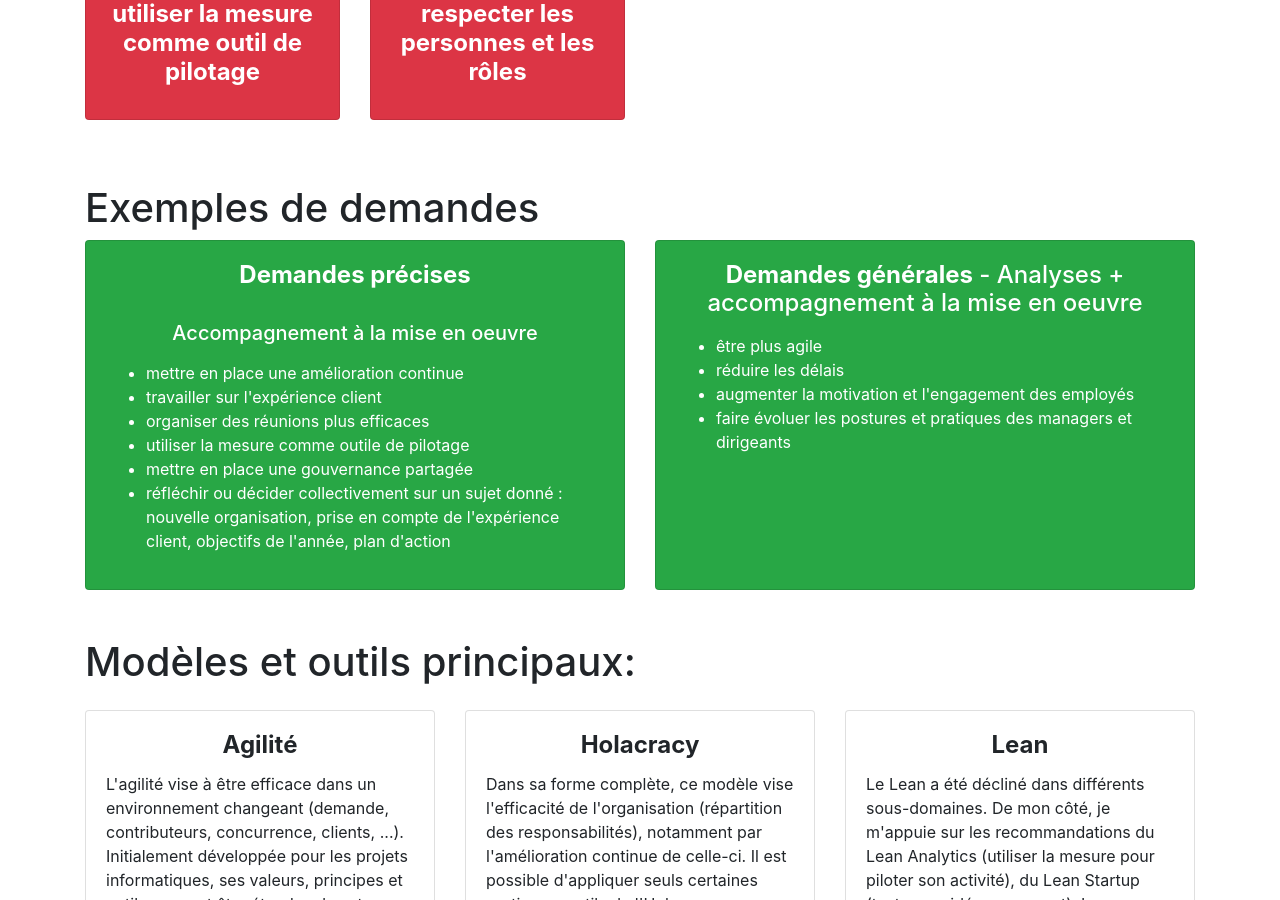
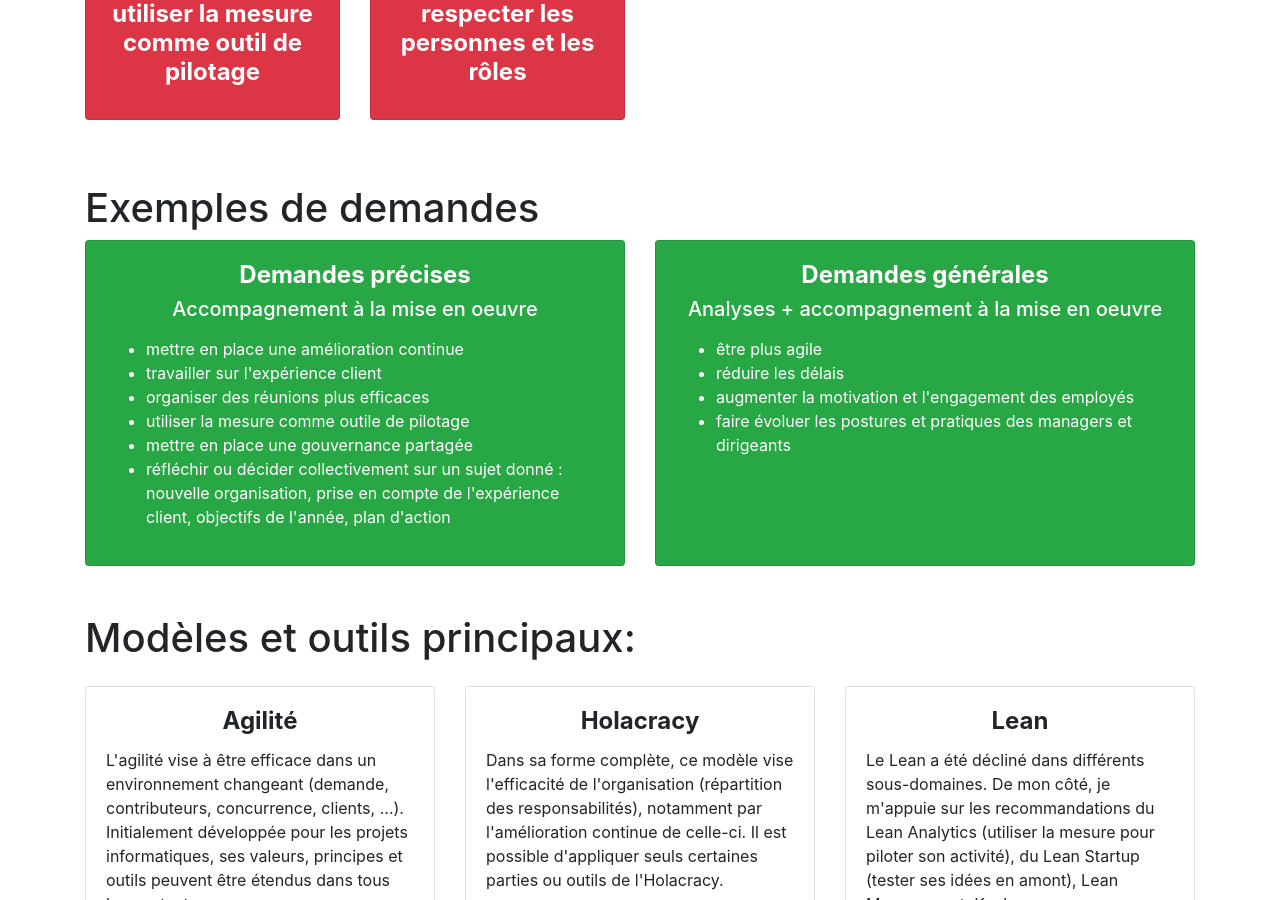
Before and after one commit to OrgaEvolutions/orgaevolutions.github.io, a Jekyll site: the page built from index.html, in a window 1280 px wide and 900 px high, scrolled down 1346 px. Built offline with Jekyll 4.4.1, drawn with Linux system fonts in a browser that asks for light colours.

Commit message:
Update interventions.html

```diff
--- a/_includes/interventions.html
+++ b/_includes/interventions.html
@@ -4,7 +4,7 @@
 		<div class="col-6">
 			<div class="card h-100 text-white bg-success">
 				<div class="card-body">
-					<div class="card-title text-center"><h4><strong>Demandes précises</strong></h4><br><h5>Accompagnement à la mise en oeuvre</h5></div>
+					<div class="card-title text-center"><h4><strong>Demandes précises</strong></h4><h5>Accompagnement à la mise en oeuvre</h5></div>
 					<p class="card-text">
 						<ul>
 							<li>mettre en place une amélioration continue</li>
@@ -22,7 +22,7 @@
 		<div class="col-6">
 			<div class="card h-100 text-white bg-success">
 				<div class="card-body">
-					<h4 class="card-title text-center"><strong>Demandes générales</strong> - Analyses + accompagnement à la mise en oeuvre</h4>
+					<div class="card-title text-center"><h4><strong>Demandes générales</strong></h4><h5>Analyses + accompagnement à la mise en oeuvre</h5></div>
 					<p class="card-text">
 						<ul>
 						      	<li>être plus agile</li>
```
